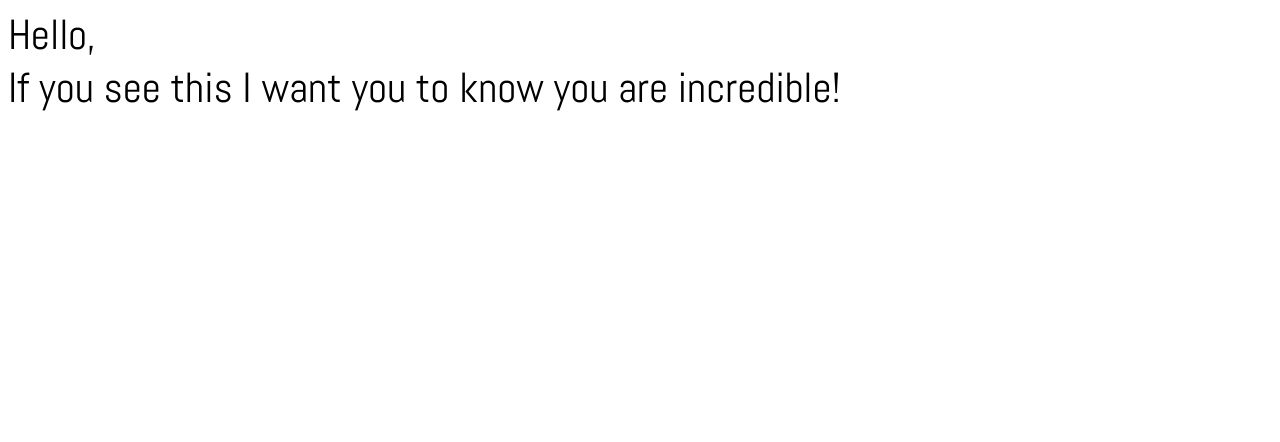
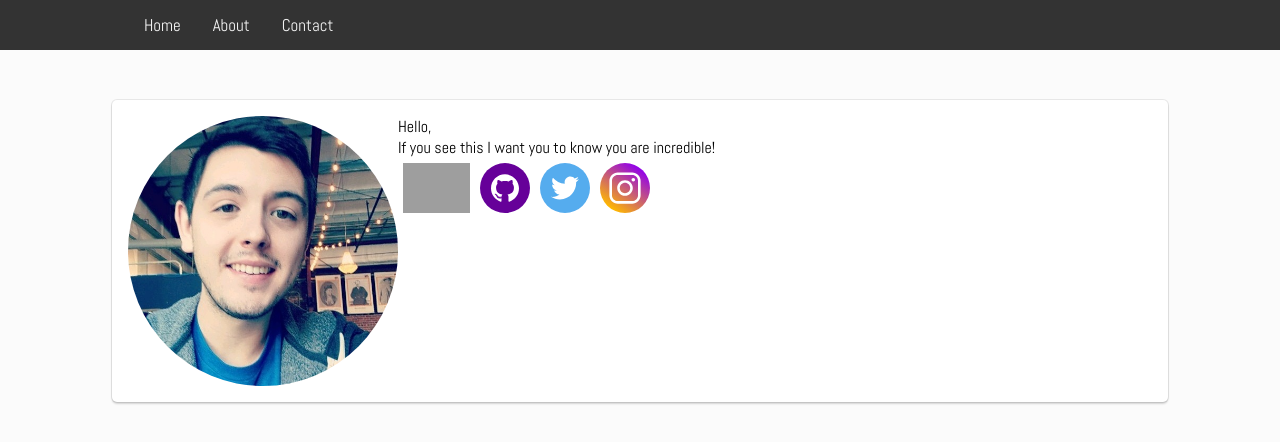
Before and after one commit to sjandro/webspace, a React app: page / in a window 1280 px wide. Built offline with nearby package versions, Linux system fonts and the light colour scheme; grey boxes are pictures that could not be loaded.

Commit message:
icons added

```diff
--- a/package.json
+++ b/package.json
@@ -12,5 +12,10 @@
     "build": "react-scripts build",
     "test": "react-scripts test --env=jsdom",
     "eject": "react-scripts eject"
+  },
+  "prettier": {
+    "semi": false,
+    "singleQuote": true,
+    "arrowParens": "always"
   }
 }
--- /dev/null
+++ b/src/components/Main/index.js
@@ -0,0 +1,52 @@
+import React, { Component } from 'react'
+import './styles.css'
+
+const MainView = (props) => {
+  return (
+    <div className="main-card">
+      <img
+        src={require('../../assets/img/profile.jpg')}
+        alt="profile.jpg"
+        className="profile-img"
+      />
+      <div>
+        <div>Hello,</div>
+        <div>If you see this I want you to know you are incredible!</div>
+        <div>
+          <a href="https://www.linkedin.com/in/salazar6" target="_blank">
+            <img
+              className="social-icon"
+              src={require('../../assets/img/Linkedin.svg')}
+            />
+          </a>
+          <a href="https://github.com/sjandro" target="_blank">
+            <img
+              className="social-icon"
+              src={require('../../assets/img/Github.svg')}
+            />
+          </a>
+          <a href="https://twitter.com/sjandro16" target="_blank">
+            <img
+              className="social-icon"
+              src={require('../../assets/img/Twitter.svg')}
+            />
+          </a>
+          <a href="https://www.instagram.com/alejandro___salazar/" target="_blank">
+            <img
+              className="social-icon"
+              src={require('../../assets/img/Instagram.svg')}
+            />
+          </a>
+        </div>
+      </div>
+    </div>
+  )
+}
+
+class Main extends Component {
+  render() {
+    return <MainView />
+  }
+}
+
+export default Main
--- /dev/null
+++ b/src/components/Main/styles.css
@@ -0,0 +1,27 @@
+.profile-img {
+  border-radius: 50%;
+  object-fit: cover;
+  height: 270px;
+}
+
+.social-icon {
+  height: 50px;
+  margin: 5px;
+}
+
+.social-icon:hover {
+  transform: scale(1.3);
+}
+
+.main-card {
+  padding: 16px;
+  width: 80%;
+  display: flex;
+  overflow: auto;
+  margin: 0 auto;
+  margin-top: 100px;
+  background: white;
+  border-radius: 5px;
+  box-shadow: 0 2px 2px 0 rgba(0,0,0,0.16), 0 0 0 1px rgba(0,0,0,0.08);
+  transition: all 0.3s ease;
+}
--- /dev/null
+++ b/src/components/Navbar/index.js
@@ -0,0 +1,26 @@
+import React, { Component } from 'react'
+import './styles.css'
+import LinkedinIcon from '../../assets/img/linkedin.svg'
+
+class Navbar extends Component {
+  render() {
+    return (
+      <div className="nav sticky">
+        <div className="nav-bttn-container">
+          <span className="nav-bttn">Home</span>
+          <span className="nav-bttn">About</span>
+          <span className="nav-bttn">Contact</span>
+
+          {/* <span className="nav-bttn-right">
+            <a href="https://www.linkedin.com/in/salazar6/" target="_blank">
+             <img className="icon" src={require('../../assets/img/linkedin.png')} alt="not working..."/>
+            </a>
+          </span>
+          <span className="nav-bttn-right">Test 5</span> */}
+        </div>
+      </div>
+    )
+  }
+}
+
+export default Navbar
--- /dev/null
+++ b/src/components/Navbar/styles.css
@@ -0,0 +1,31 @@
+.nav {
+  overflow: hidden;
+  background-color: #333;
+  z-index: 2;
+}
+
+.nav-bttn-container {
+  margin: 0 auto;
+  width: 80%;
+}
+
+.nav-bttn {
+  float: left;
+  color: #f2f2f2;
+  text-align: center;
+  padding: 14px 16px;
+  text-decoration: none;
+  font-size: 17px;
+}
+
+.nav-bttn:hover {
+  background-color: #4CAF50;
+  cursor: pointer;
+  transform: scale(1.1);
+}
+
+.sticky {
+  position: fixed;
+  top: 0;
+  width: 100%
+}
--- a/src/index.js
+++ b/src/index.js
@@ -1,13 +1,16 @@
 import React, { Component } from 'react'
 import ReactDOM from 'react-dom'
 import './styles.css'
+
+import Navbar from './components/Navbar'
+import Main from './components/Main'
 
 class App extends Component {
 	render() {
 		return (
 			<div className="content">
-				<div>Hello,</div>
-				<div>If you see this I want you to know you are incredible!</div>
+				<Navbar />
+				<Main />
 			</div>
 		)
 	}
--- a/src/styles.css
+++ b/src/styles.css
@@ -1,4 +1,5 @@
-.content {
-  font-family: 'Abel', sans-serif;
-  font-size: 42px;
+body {
+ margin: 0px;
+ font-family: 'Abel', sans-serif;
+ background-color: rgb(251, 251, 251);
 }
```
Also changed, not shown: src/assets/img/Github.svg (added), src/assets/img/Instagram.svg (added), src/assets/img/Linkedin.svg (added), src/assets/img/Twitter.svg (added), src/assets/img/profile.jpg (added).
